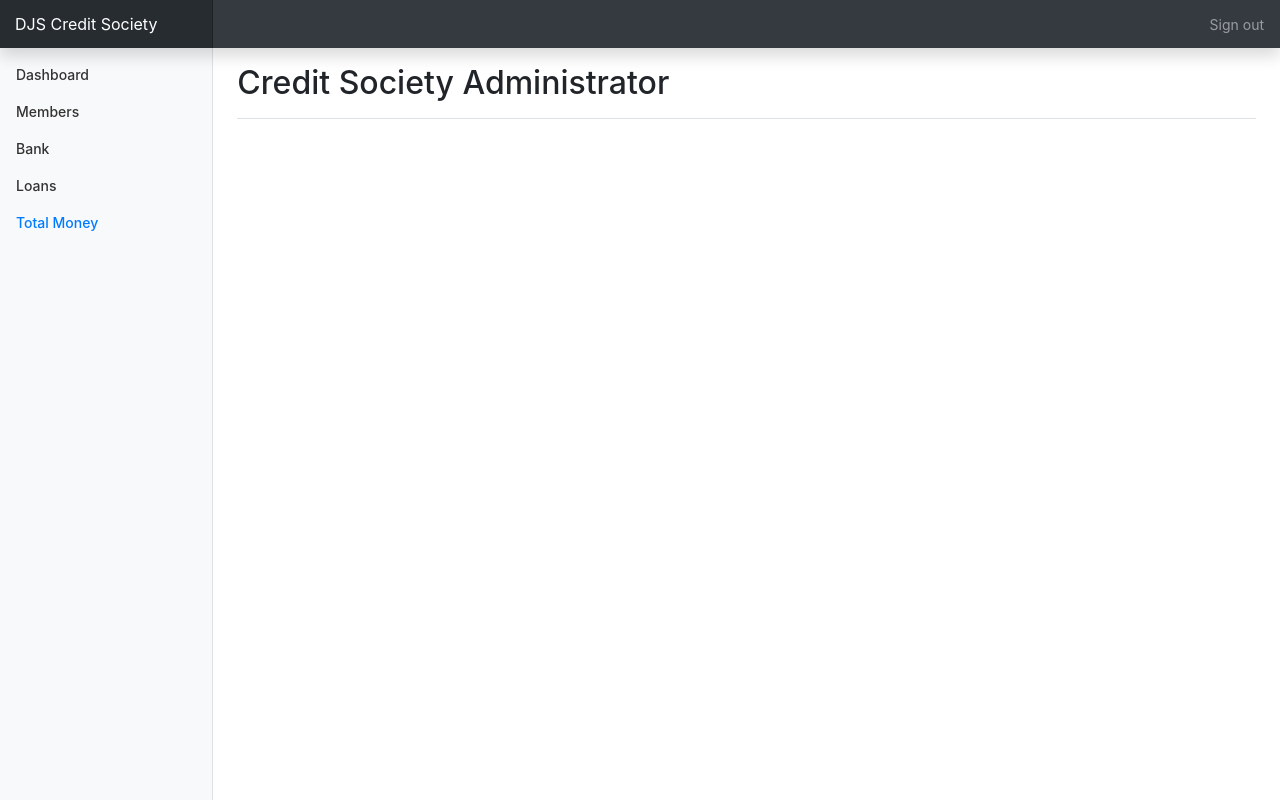
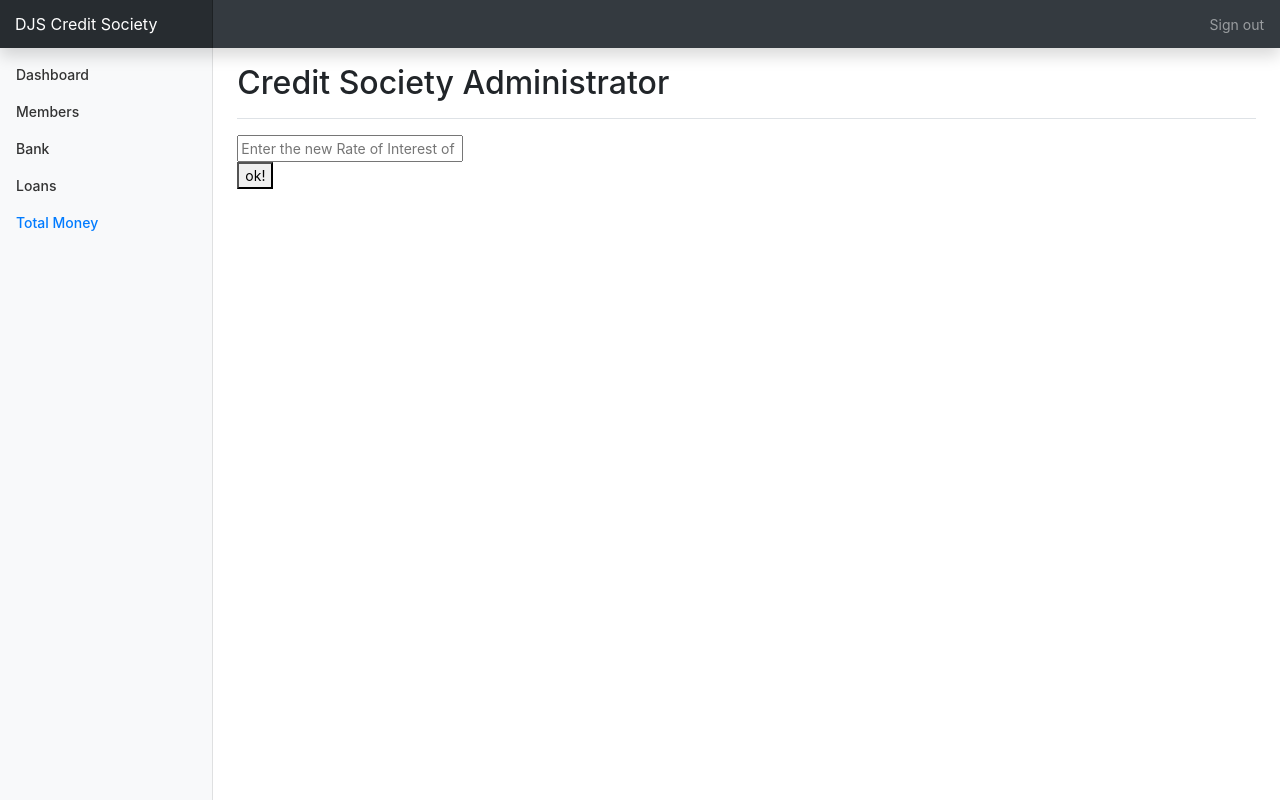
Before and after one commit to chiraggada2911/Credit-Society-Django, a Django app: page /csadmin/totalmoney in a window 1280 px wide. Run offline with Django 3.2, Linux system fonts and the light colour scheme; a user stored in the database is signed in; some libraries are stand-ins or nearby versions.

Commit message:
cs admin changes

```diff
--- a/website/csadmin/forms.py
+++ b/website/csadmin/forms.py
@@ -8,3 +8,6 @@ class AccountForm(forms.ModelForm):
     class Meta:
         model=Account
         fields='__all__'
+
+class change_ROI_dividend(forms.Form):
+    new_ROI_dividend=forms.FloatField()
--- a/website/csadmin/templates/totalmoney.html
+++ b/website/csadmin/templates/totalmoney.html
@@ -2,4 +2,11 @@
 
 {%block title%}TotalMoney{%endblock%}
 {%block content%}
+<form class="lw-form" method="post">
+  <div class="lw-field">
+    <input type="numeric" name="new_ROI_dividend" id="new_dividend" placeholder="Enter the new Rate of Interest of Dividend">
+  </div>
+  <button class="lw-btn" href="{%url 'csadmin:totalmoney'%}">ok!</button>
+  {%csrf_token%}
+</form>
 {%endblock%}
--- a/website/csadmin/views.py
+++ b/website/csadmin/views.py
@@ -1,7 +1,6 @@
 from django.shortcuts import render
 from django.contrib.auth.decorators import login_required
 from status.models import Account,Loan,FixedDeposits,Shares,User,Department
-from django.forms import ModelForm
 from django.views.generic.edit import CreateView,UpdateView,DeleteView
 from django.urls import reverse_lazy
 from django.views import generic
@@ -10,8 +9,9 @@ from django.views import generic
 import datetime
 from dateutil import relativedelta
 
-
-
+#forms
+from django.forms import ModelForm
+from csadmin.forms import change_ROI_dividend
 
 # Create your views here.
 def index(request):
@@ -72,6 +72,16 @@ def loansadmin(request):
 
 @login_required
 def totalmoney(request):
+    final_dividend=0
+    if request.method=="POST":
+        dividend=change_ROI_dividend(request.POST)
+
+        if dividend.is_valid():
+            final_dividend = dividend.cleaned_data['new_ROI_dividend']
+        else:
+            dividend=change_ROI_dividend()
+    print(final_dividend)
+
     context={
         'money':"active"
     }
--- a/website/status/views.py
+++ b/website/status/views.py
@@ -23,7 +23,7 @@ import smtplib
 #for PDF
 from status.utils import render_to_pdf
 
-
+from csadmin import views
 
 def custlogin(request):
     if request.user.is_staff:
@@ -80,7 +80,8 @@ def details(request):
     days=datetoday-date
     nod=(days).days
     totalInvestment = nod * (Accountholder.corpus)
-
+    print("chiru")
+    #print(totalmoney.final_dividend)
     context={
     'name':name,
     'fixedDeposits':fixedDeposits,
```
Also changed, not shown: website/csadmin/templates/base.html (line endings or trailing spaces), website/db.sqlite3.
